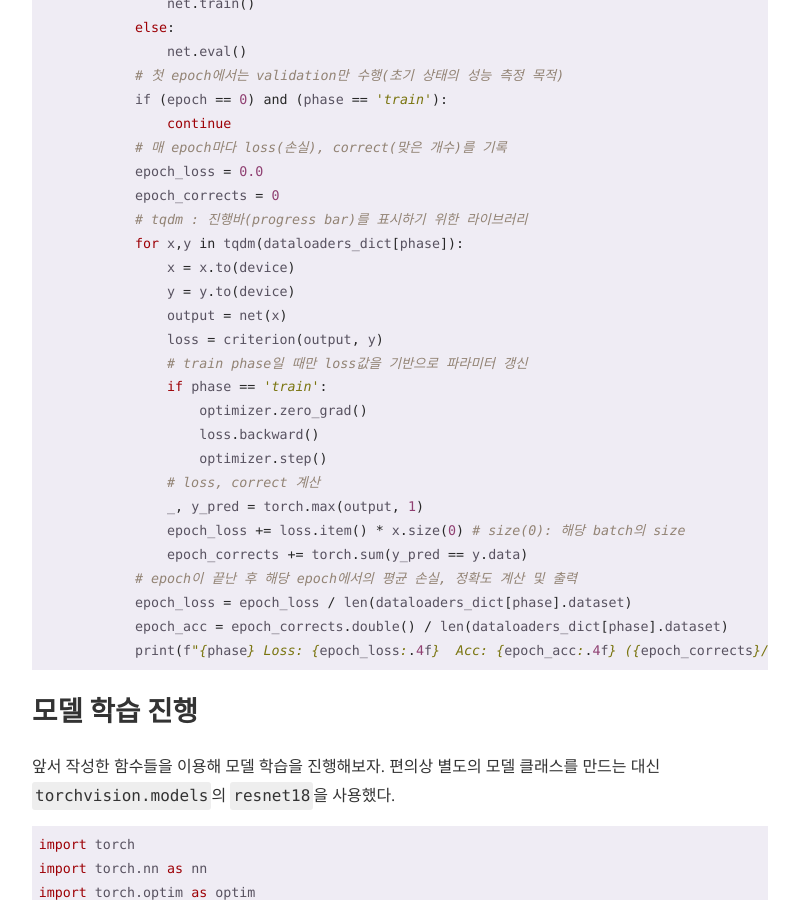
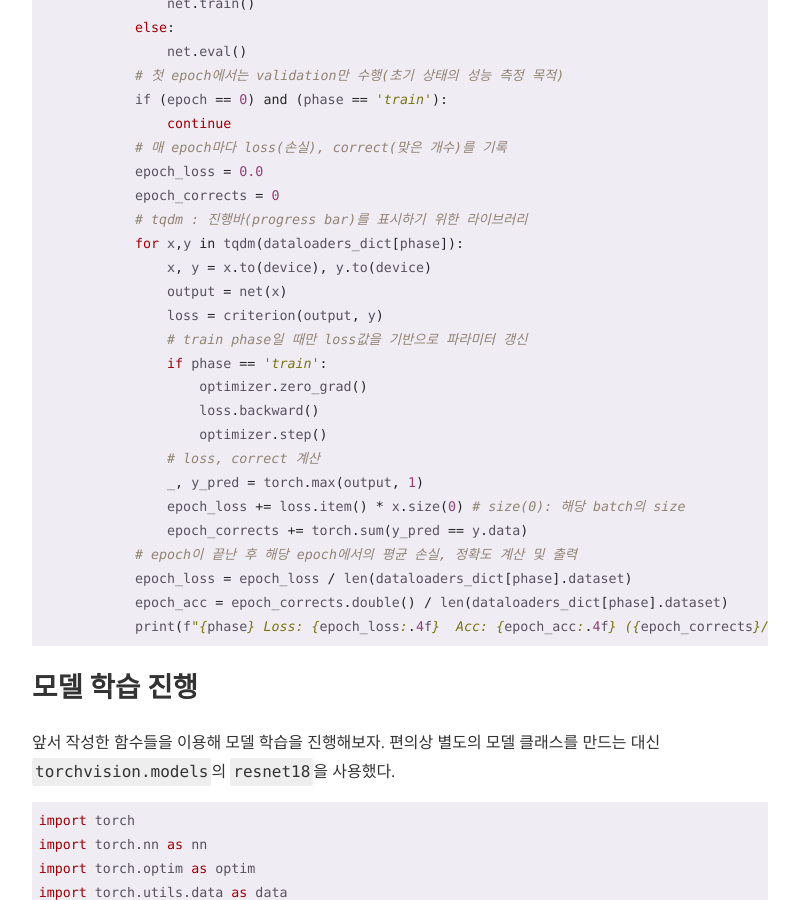
Before and after one commit to nyan101/nyan101.github.io, a Jekyll site: the page built from _posts/2022-02-07-notes-on-pytorch-04.md, in a window 1280 px wide and 900 px high, scrolled down 3281 px. Shown: the whole window, without its empty margins (240-1039 px from the left). Built offline with Jekyll 4.4.1, drawn with Linux system fonts in a browser that asks for light colours; nearby versions of some CDN libraries; comment, search, counter and statistics services are not loaded; a style sheet for code colours, icons or effects is not loaded.

Commit message:
오타 수정

```diff
--- a/_posts/2022-02-07-notes-on-pytorch-04.md
+++ b/_posts/2022-02-07-notes-on-pytorch-04.md
@@ -144,8 +144,7 @@ def train_model(net, criterion, optimizer, dataloaders_dict, num_epochs):
             epoch_corrects = 0
             # tqdm : 진행바(progress bar)를 표시하기 위한 라이브러리
             for x,y in tqdm(dataloaders_dict[phase]):
-                x = x.to(device)
-                y = y.to(device)
+                x, y = x.to(device), y.to(device)
                 output = net(x)
                 loss = criterion(output, y)
                 # train phase일 때만 loss값을 기반으로 파라미터 갱신
```
